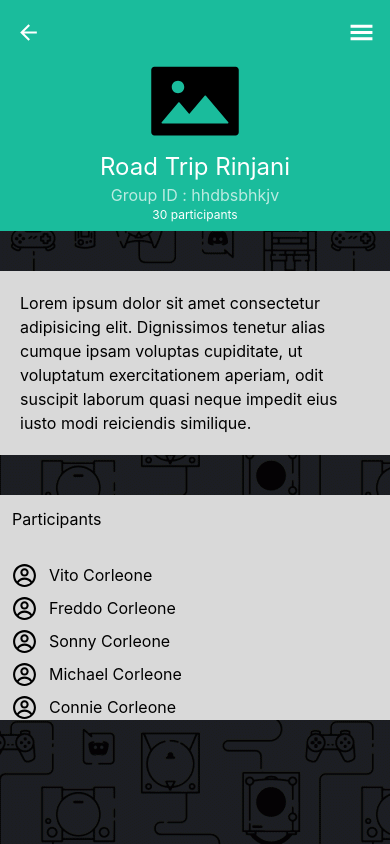
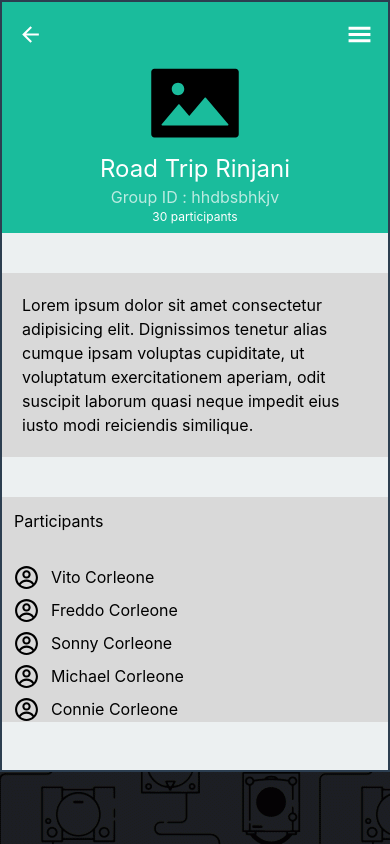
Before and after one commit to tawakalmit/LesGoo-1.2, a Next.js app: page /groupdetail in a window 390 px wide. Built offline with nearby package versions, Linux system fonts and the light colour scheme.

Commit message:
group detail page responsive

```diff
--- a/components/head.jsx
+++ b/components/head.jsx
@@ -66,7 +66,7 @@ export default function Head({groupname, groupid, participants }) {
         <div>
             <Menu>
               <Menu.Button><GiHamburgerMenu id='des-option' size={25} color='white'/></Menu.Button>
-              <Menu.Items className='absolute right-0 top-14 w-40 bg-[#f1c40f] z-10'>
+              <Menu.Items className='absolute right-0 top-14 w-40 bg-[#f1c40f] z-10 md:right-48 lg:right-80 xl:inset-x-1/2 2xl:inset-x-1/2'>
                 <Menu.Item>
                   {({ active }) => (
                     <div>
--- a/pages/groupdetail/index.jsx
+++ b/pages/groupdetail/index.jsx
@@ -6,7 +6,7 @@ import Contact from '../../components/contact'
 
 export default function GroupDetail() {
   return (
-    <div>
+    <div className='bg-[#ecf0f1] border-0 h-full md:w-[425px] mx-auto border-2 border-[#2c3e50] pb-10 lg:min-h-screen xl:h-screen'>
         <Head
         groupname='Road Trip Rinjani'
         groupid='hhdbsbhkjv'
```
